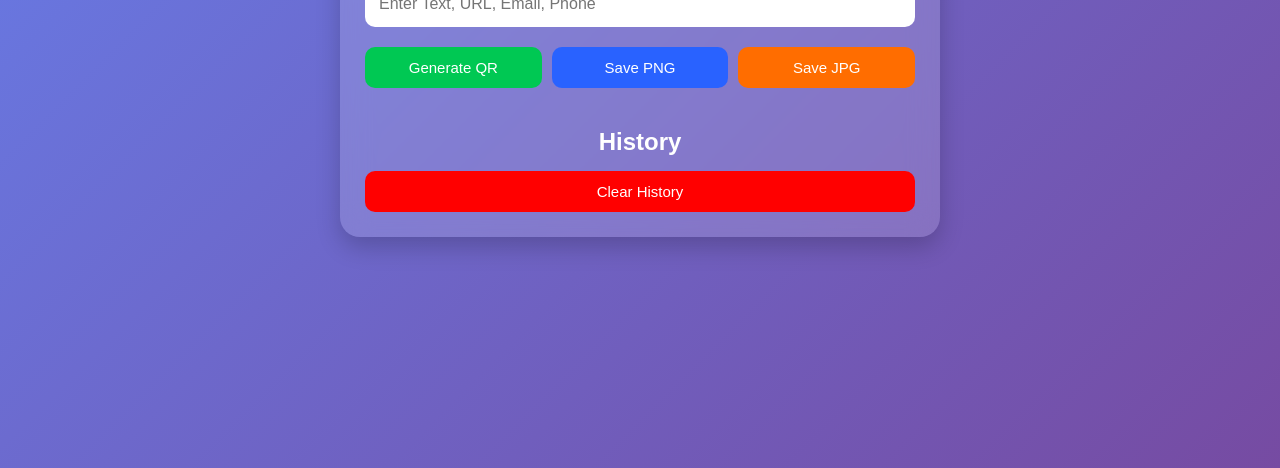
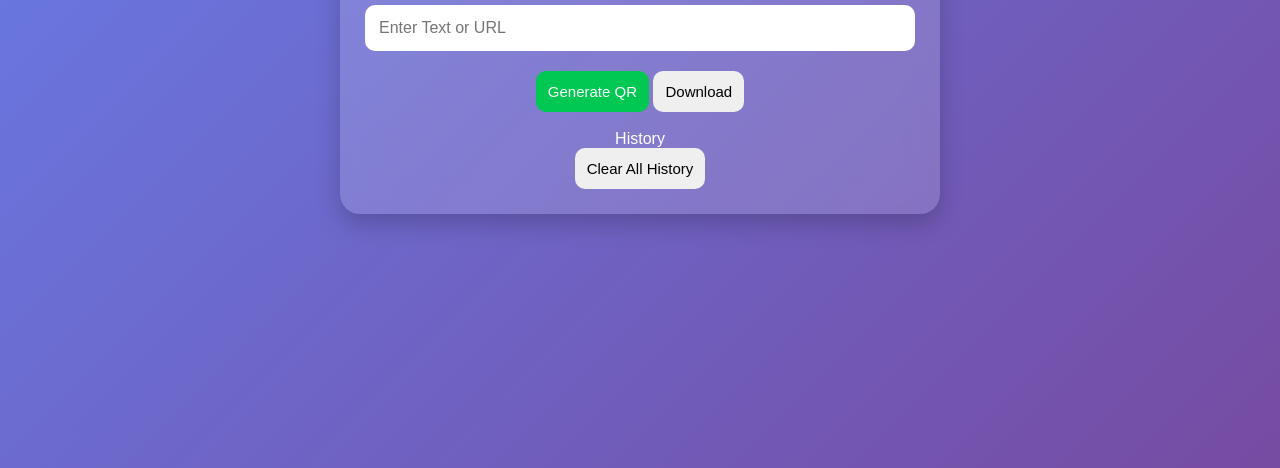
Before and after one commit to epn397/pitol-qr, a plain HTML site: page index.html in a window 1280 px wide. Shown: the part 332-800 px from the top of the page. Drawn offline with Linux system fonts and the light colour scheme.

Commit message:
Update index.html

```diff
--- a/index.html
+++ b/index.html
@@ -3,11 +3,9 @@
 <head>
 <meta charset="UTF-8">
 <meta name="viewport" content="width=device-width, initial-scale=1.0">
-<title>QR Code Generator Pro</title>
+<title>QR Code Generator</title>
 
 <link rel="stylesheet" href="style.css">
-
-<script src="https://cdnjs.cloudflare.com/ajax/libs/qrcodejs/1.0.0/qrcode.min.js"></script>
 
 </head>
 <body>
@@ -19,26 +17,41 @@
 <input
 type="text"
 id="text"
-placeholder="Enter Text, URL, Email, Phone">
+placeholder="Enter Text or URL">
 
-<div class="btn-group">
+<div class="buttons">
 
-<button id="generate">Generate QR</button>
+<button id="generate">
+Generate QR
 
-<button id="downloadPNG">Save PNG</button>
+</button>
 
-<button id="downloadJPG">Save JPG</button>
+<button id="download">
+
+Download
+
+</button>
 
 </div>
 
-<div id="qrcode"></div>
+<div class="qr-box">
 
-<h2>History</h2>
+<img id="qr">
+
+</div>
+
+<div class="history-title">
+
+History
+
+</div>
 
 <div id="history"></div>
 
-<button id="clearHistory" class="clear-btn">
-Clear History
+<button class="clear" id="clear">
+
+Clear All History
+
 </button>
 
 </div>
```
